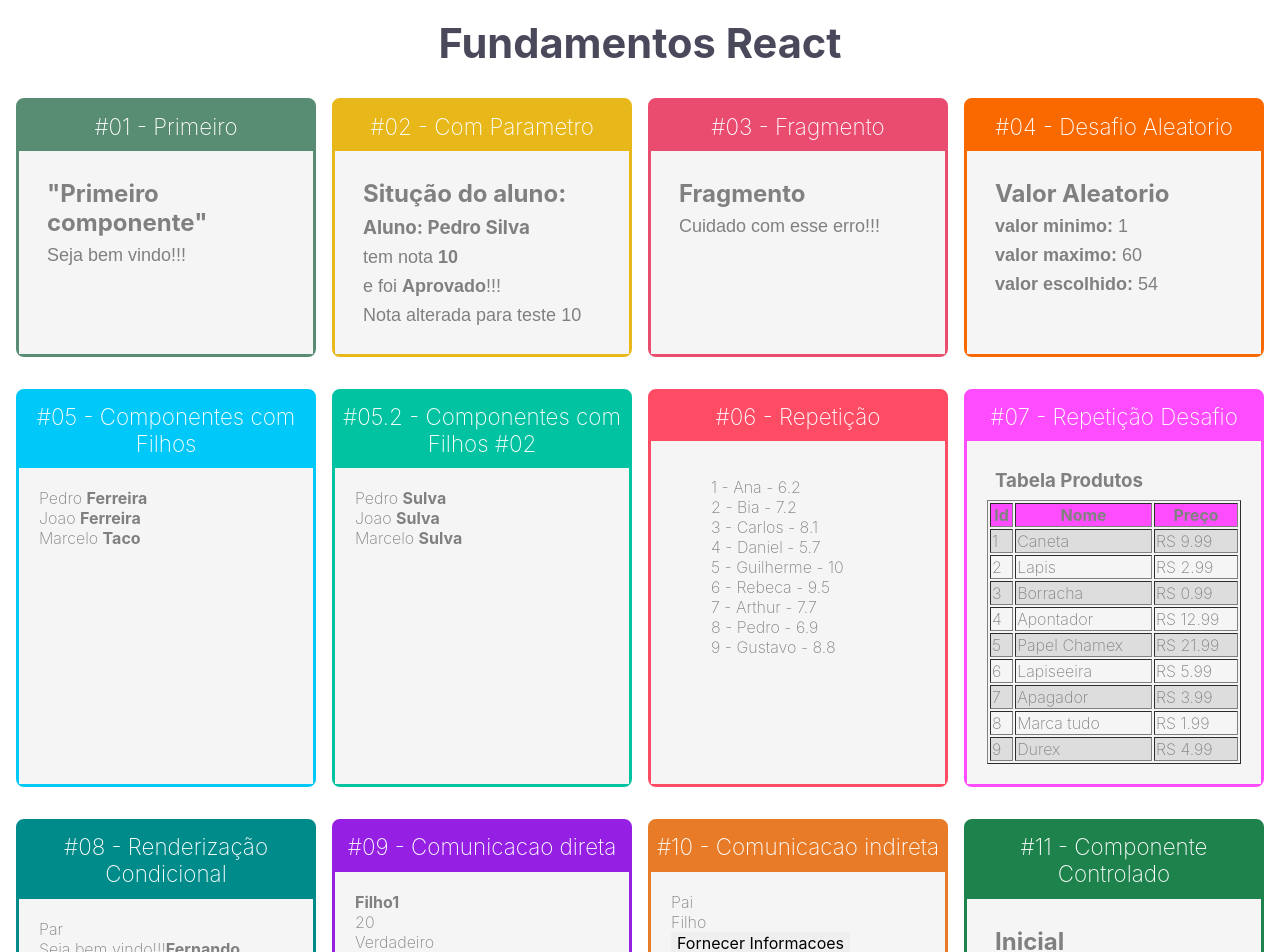
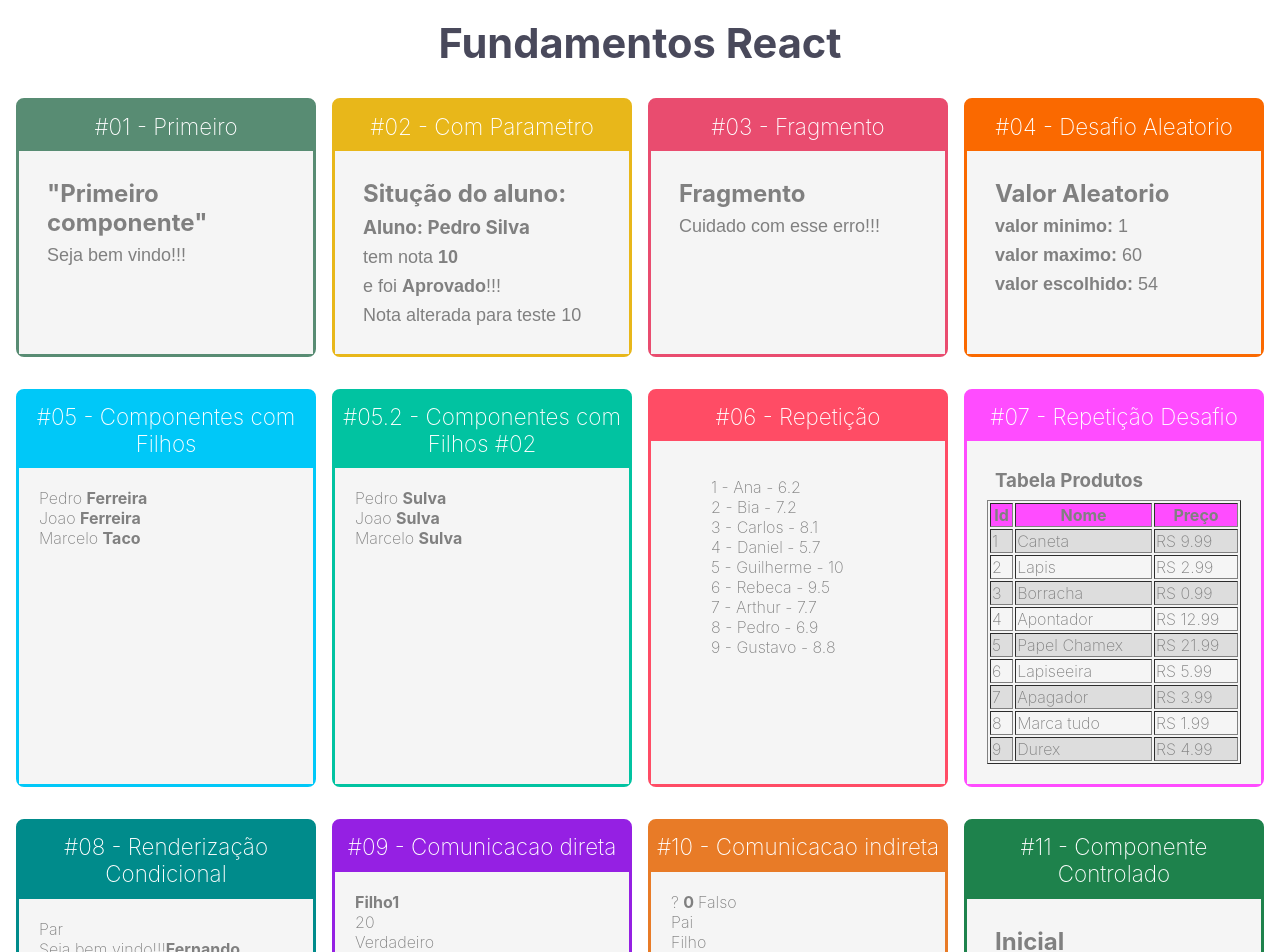
Before and after one commit to mrcomputer2018/primeiro, a React (Create React App) app: page / in a window 1280 px wide. Shown: the top 952 px of the page. Built offline with nearby package versions, Linux system fonts and the light colour scheme.

Commit message:
componente com estado

```diff
--- a/src/components/comunicacao/IndiretaFilho.jsx
+++ b/src/components/comunicacao/IndiretaFilho.jsx
@@ -1,6 +1,11 @@
 import React from "react"
 
 const IndiretaFilho = (props) => {
+    const min = 50
+    const max = 70
+
+    const gerarIdade = () => parseInt(Math.random() * (max - min)) + min
+    const gearNerd = () => Math.random() > 0.5
 
     return (
         <div>
@@ -8,7 +13,7 @@
             {/* Ao clicar envia informacoes pro componente pai*/}
             <button onClick={
                 function(e) {
-                    props.quandoClicar('joao', 53, true)
+                    props.quandoClicar('joao', gerarIdade(), gearNerd())
                 }}>
                 Fornecer Informacoes
             </button>
--- a/src/components/comunicacao/IndiretaPai.jsx
+++ b/src/components/comunicacao/IndiretaPai.jsx
@@ -1,13 +1,26 @@
-import React from "react"
+import React, { useState } from "react"
 import IndiretaFilho from "./IndiretaFilho";
 
 const IndiretaPai = (props) => {
+   /*  primeiro - o proprio valor que e nome */
+   /* segundo - e uma funcao que vou usar para alterar o valor */
+    let [nome, setNome] = useState('?')
+    let [idade, setIdade] = useState(0)
+    let [nerd, setNerd]  = useState(false)
+
     function fornecerInformacoes (nome, idade, nerd) {
-        console.log(nome, idade, nerd);
+       /*  alterando Valores */
+        setNome(nome)
+        setIdade(idade)
+        setNerd(nerd)
     }
 
     return (
         <div>
+            <span>{ nome } </span>
+            <span><strong>{ idade } </strong></span>
+            <span>{ nerd ? "Verdadeiro" : "Falso"}</span>
+
             <div>Pai</div>
             <IndiretaFilho quandoClicar={fornecerInformacoes}></IndiretaFilho>
         </div>
```
